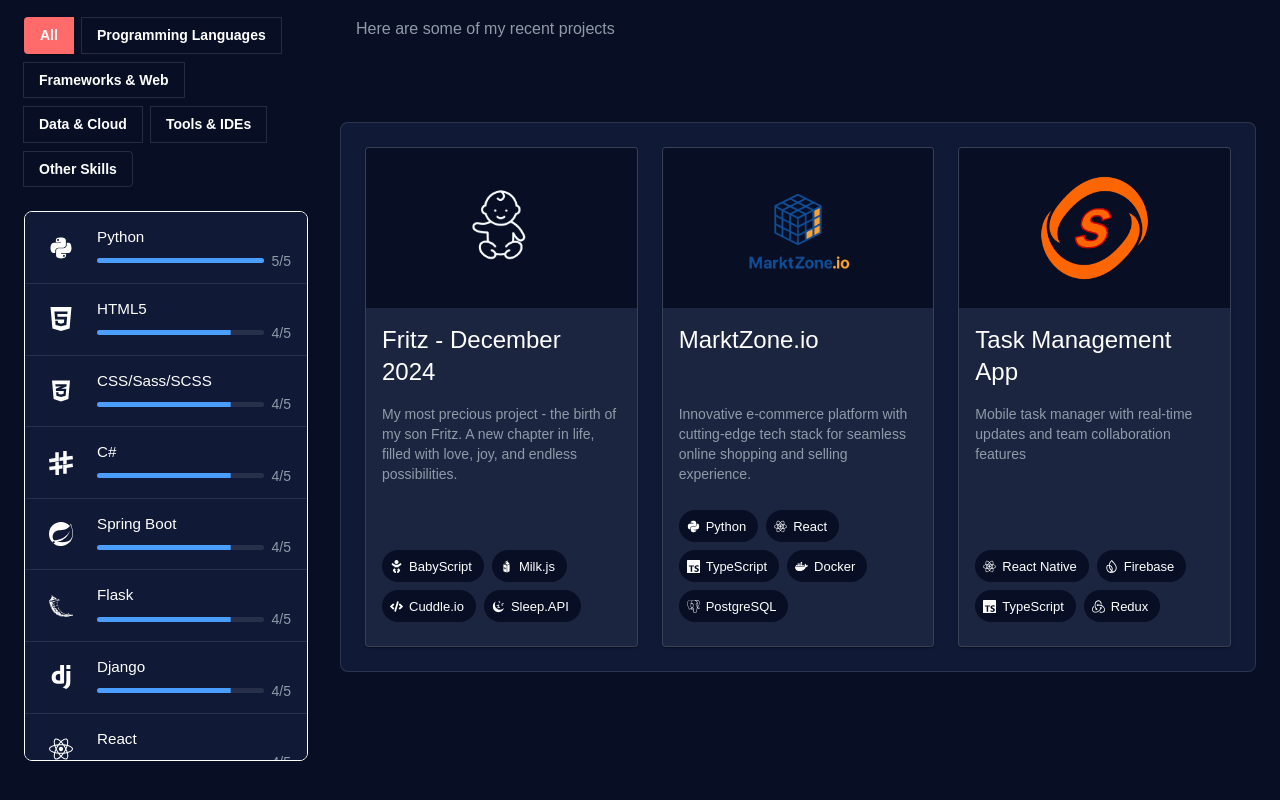
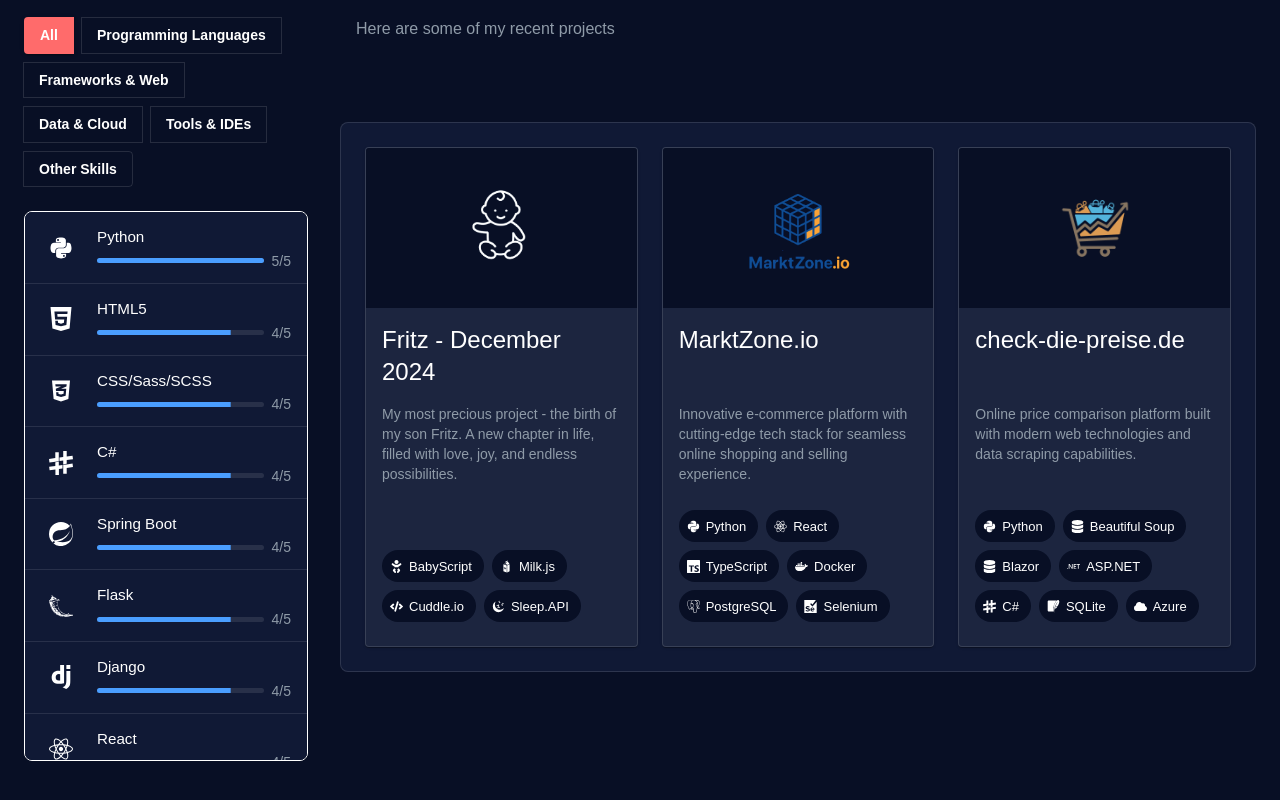
Before and after one commit to SebastianChristoph/portfolio, a React (Vite) app: page / in a window 1280 px wide. Shown: the part 1011-1811 px from the top of the page. Built offline with nearby package versions, Linux system fonts and the light colour scheme.

Commit message:
Update Projects

```diff
--- a/src/components/Projects.tsx
+++ b/src/components/Projects.tsx
@@ -1,6 +1,6 @@
 import { Grid, Typography, Box, Card, CardContent, CardMedia, Chip, Button, useTheme } from "@mui/material";
-import { FaExternalLinkAlt, FaReact, FaNodeJs, FaDatabase, FaCss3, FaBaby, FaCode, FaPython, FaDocker } from "react-icons/fa";
-import { SiTypescript, SiMongodb, SiRedux, SiFirebase, SiExpress, SiMui, SiNextdotjs, SiPostgresql } from "react-icons/si";
+import { FaExternalLinkAlt, FaReact, FaNodeJs, FaDatabase, FaCss3, FaBaby, FaCode, FaPython, FaDocker, FaCloud } from "react-icons/fa";
+import { SiTypescript, SiMongodb, SiRedux, SiFirebase, SiExpress, SiMui, SiNextdotjs, SiPostgresql, SiSelenium, SiSharp, SiDotnet, SiSqlite } from "react-icons/si";
 import { GiMilkCarton, GiNightSleep } from "react-icons/gi";
 import { useTranslation } from 'react-i18next';
 
@@ -13,6 +13,16 @@
       return <FaDocker />;
     case 'postgresql':
       return <SiPostgresql />;
+    case 'selenium':
+      return <SiSelenium />;
+    case 'c#':
+      return <SiSharp />;
+    case 'asp.net':
+      return <SiDotnet />;
+    case 'azure':
+      return <FaCloud />;
+    case 'sqlite':
+      return <SiSqlite />;
     case 'babyscript':
       return <FaBaby />;
     case 'milk.js':
@@ -72,17 +82,16 @@
       titleKey: "projects.marktzone.title",
       descriptionKey: "projects.marktzone.description",
       image: "/logo_marktzone.png",
-      technologies: ["Python", "React", "TypeScript", "Docker", "PostgreSQL"],
+      technologies: ["Python", "React", "TypeScript", "Docker", "PostgreSQL", "Selenium"],
       link: "https://marktzone.io"
     },
     {
-      titleKey: "projects.taskmanager.title",
-      descriptionKey: "projects.taskmanager.description",
-      image: "/placeholder.png",
-      technologies: ["React Native", "Firebase", "TypeScript", "Redux"],
-      link: "https://task-manager-url.com"
+      titleKey: "projects.checkdiepreise.title",
+      descriptionKey: "projects.checkdiepreise.description",
+      image: "/logo_checkdiepreise.png",
+      technologies: ["Python", "Beautiful Soup", "Blazor", "ASP.NET", "C#", "SQLite", "Azure"],
+      link: "https://check-die-preise.de"
     },
-
   ];
 
   return (
--- a/src/i18n/locales/de.json
+++ b/src/i18n/locales/de.json
@@ -59,6 +59,10 @@
     "marktzone": {
       "title": "MarktZone.io",
       "description": "Innovative E-Commerce-Plattform mit modernster Technologie-Stack für nahtloses Online-Shopping und Verkaufserlebnis."
+    },
+    "checkdiepreise": {
+      "title": "check-die-preise.de",
+      "description": "Online-Preisvergleichsplattform entwickelt mit modernen Webtechnologien und Web-Scraping-Funktionen."
     }
   },
   "contact": {
--- a/src/i18n/locales/en.json
+++ b/src/i18n/locales/en.json
@@ -59,6 +59,10 @@
     "marktzone": {
       "title": "MarktZone.io",
       "description": "Innovative e-commerce platform with cutting-edge tech stack for seamless online shopping and selling experience."
+    },
+    "checkdiepreise": {
+      "title": "check-die-preise.de",
+      "description": "Online price comparison platform built with modern web technologies and data scraping capabilities."
     }
   },
   "contact": {
```
Also changed, not shown: public/logo_checkdiepreise.png (added).
